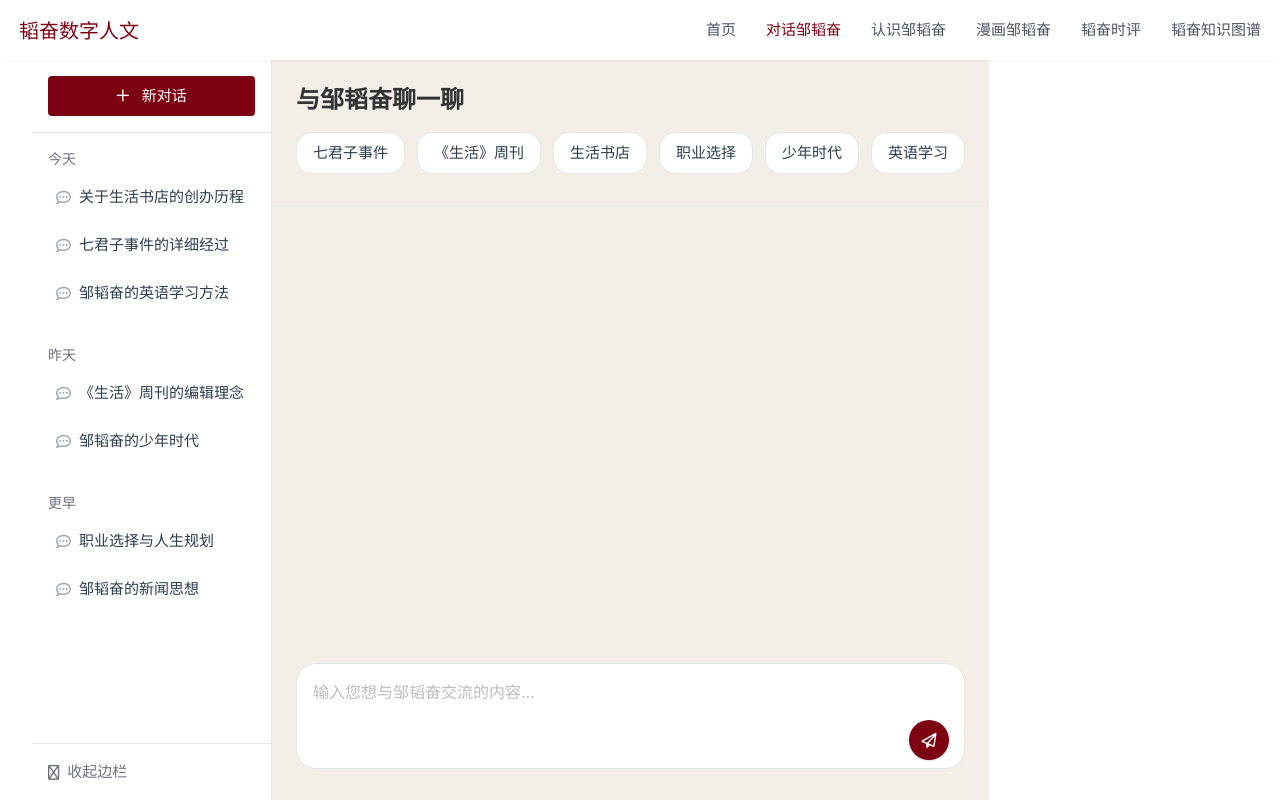
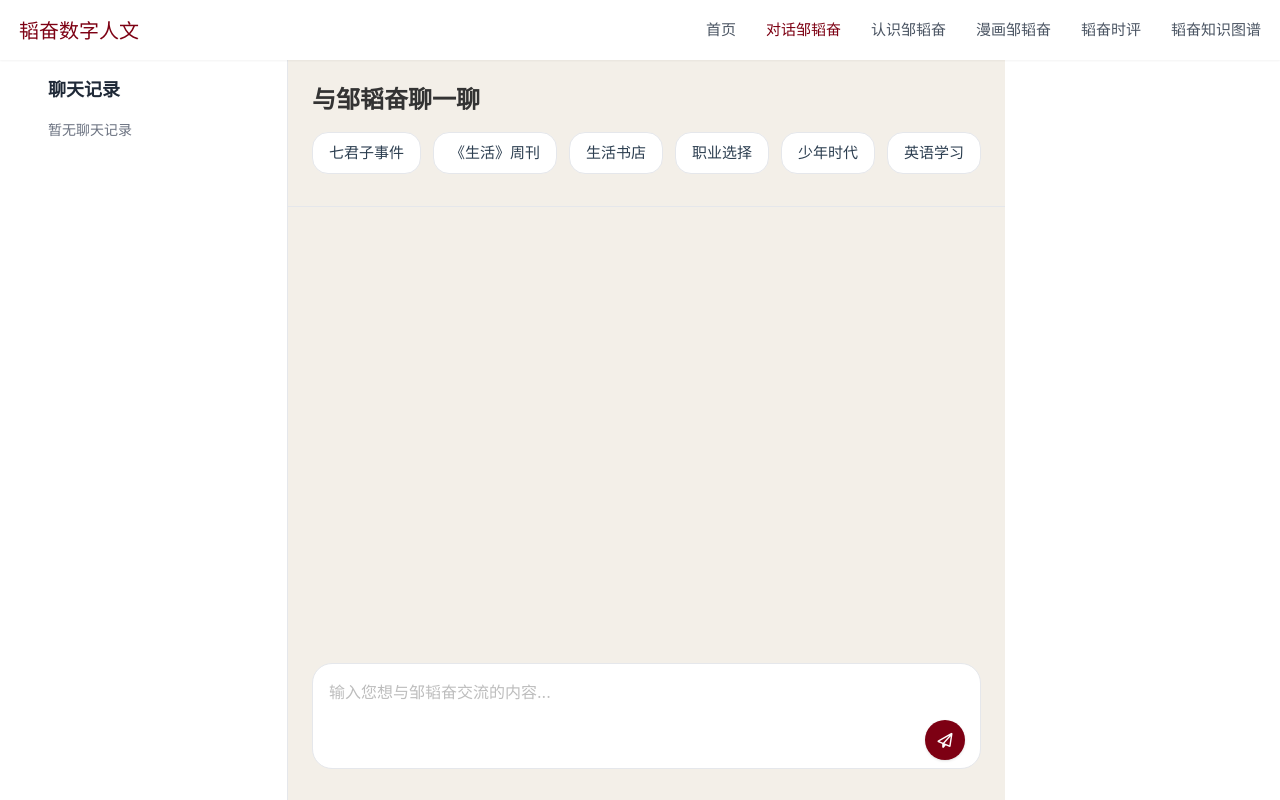
Before and after one commit to shukebeitahemao/ai_ztf_program, a Vue app in the folder ZTF-VUE/: page /chat in a window 1280 px wide. Built offline with nearby package versions, Linux system fonts and the light colour scheme.

Commit message:
新建对话前保存版本

```diff
--- a/ZTF-VUE/src/components/Sidebar.vue
+++ b/ZTF-VUE/src/components/Sidebar.vue
@@ -1,81 +1,45 @@
 <template>
-  <aside class="w-[240px] bg-white border-r border-gray-200 flex flex-col h-[calc(100vh-60px)] sidebar-transition">
-    <div class="p-4 border-b border-gray-200">
-      <button class="w-full bg-primary hover:bg-secondary text-white py-2 px-4 !rounded-button whitespace-nowrap" @click="createNewChat">
-        <i class="fas fa-plus mr-2"></i> 新对话
-      </button>
-    </div>
-
-    <div class="flex-1 overflow-y-auto">
-      <div v-for="(group, index) in chatGroups" :key="index" class="p-4 space-y-2">
-        <div class="text-sm text-gray-500 mb-2">{{ group.title }}</div>
-
-        <button v-for="chat in group.chats"
-                :key="chat.id"
-                class="w-full text-left p-2 rounded hover:bg-gray-100 transition-colors flex items-center"
-                @click="selectChat(chat.id)">
-          <i class="fas fa-comment-dots text-gray-400 mr-2"></i>
-          <span class="truncate">{{ chat.title }}</span>
-        </button>
+  <aside class="w-64 bg-white border-r border-gray-200 h-full">
+    <div class="p-4">
+      <h2 class="text-lg font-semibold text-gray-800 mb-4">聊天记录</h2>
+      <div v-if="chatRecords.length === 0" class="text-gray-500 text-sm">
+        暂无聊天记录
       </div>
-    </div>
-
-    <div class="p-4 border-t border-gray-200">
-      <button class="text-gray-500 hover:text-primary transition-colors flex items-center" @click="toggleSidebar">
-        <i class="fas fa-chevron-left mr-2"></i>
-        <span>收起边栏</span>
-      </button>
+      <div v-else class="space-y-2">
+        <div
+          v-for="record in chatRecords"
+          :key="record.id"
+          class="p-3 rounded-lg hover:bg-gray-50 cursor-pointer transition-colors"
+        >
+          <div class="text-sm font-medium text-gray-800">{{ record.title }}</div>
+          <div class="text-xs text-gray-500 mt-1">
+            {{ formatTime(record.timestamp) }}
+          </div>
+        </div>
+      </div>
     </div>
   </aside>
 </template>
 
 <script setup lang="ts">
-import { ref } from 'vue'
-
-interface Chat {
-  id: number
+interface ChatRecord {
+  id: string
   title: string
+  timestamp: Date
+  uid: string
 }
 
-interface ChatGroup {
-  title: string
-  chats: Chat[]
-}
+defineProps<{
+  chatRecords: ChatRecord[]
+}>()
 
-const chatGroups = ref<ChatGroup[]>([
-  {
-    title: '今天',
-    chats: [
-      { id: 1, title: '关于生活书店的创办历程' },
-      { id: 2, title: '七君子事件的详细经过' },
-      { id: 3, title: '邹韬奋的英语学习方法' }
-    ]
-  },
-  {
-    title: '昨天',
-    chats: [
-      { id: 4, title: '《生活》周刊的编辑理念' },
-      { id: 5, title: '邹韬奋的少年时代' }
-    ]
-  },
-  {
-    title: '更早',
-    chats: [
-      { id: 6, title: '职业选择与人生规划' },
-      { id: 7, title: '邹韬奋的新闻思想' }
-    ]
-  }
-])
-
-const createNewChat = () => {
-  // 实现创建新对话的逻辑
-}
-
-const selectChat = (chatId: number) => {
-  // 实现选择对话的逻辑
-}
-
-const toggleSidebar = () => {
-  // 实现收起/展开侧边栏的逻辑
+const formatTime = (date: Date) => {
+  return new Intl.DateTimeFormat('zh-CN', {
+    year: 'numeric',
+    month: '2-digit',
+    day: '2-digit',
+    hour: '2-digit',
+    minute: '2-digit'
+  }).format(date)
 }
 </script>
--- a/ZTF-VUE/src/router/index.ts
+++ b/ZTF-VUE/src/router/index.ts
@@ -1,6 +1,6 @@
 import { createRouter, createWebHistory } from 'vue-router'
 import HomeView from '../views/HomeView.vue'
-import ChatView from '../views/ChatAI.vue'
+import ChatAI from '../views/ChatAI.vue'
 
 const router = createRouter({
   history: createWebHistory(import.meta.env.BASE_URL),
@@ -13,7 +13,7 @@ const router = createRouter({
     {
       path: '/chat',
       name: 'chat',
-      component: ChatView
+      component: ChatAI
     },
     {
       path: '/:pathMatch(.*)*',
--- a/ZTF-VUE/src/views/ChatAI.vue
+++ b/ZTF-VUE/src/views/ChatAI.vue
@@ -2,7 +2,7 @@
   <div class="min-h-screen flex flex-col">
     <WebHeader />
     <div class="flex flex-1 pt-[60px]">
-      <Sidebar />
+      <Sidebar :chat-records="chatRecords" />
       <main class="flex-1 flex flex-col bg-paper">
         <ChatHeader />
         <ChatContainer :messages="messages" />
@@ -15,21 +15,46 @@
 </template>
 
 <script setup lang="ts">
-import { ref } from 'vue'
+import { ref, onMounted } from 'vue'
 import WebHeader from '../components/WebHeader.vue'
 import Sidebar from '../components/Sidebar.vue'
 import ChatHeader from '../components/ChatHeader.vue'
 import ChatContainer from '../components/ChatContainer.vue'
 import ChatInput from '../components/ChatInput.vue'
+import { getOrCreateUID } from '../utils/user'
 
 interface Message {
   id: number
   content: string
   isUser: boolean
   timestamp: Date
+  uid: string
+}
+
+interface ChatRecord {
+  id: string
+  title: string
+  timestamp: Date
+  uid: string
 }
 
 const messages = ref<Message[]>([])
+const chatRecords = ref<ChatRecord[]>([])
+const userUID = ref('')
+const isFirstMessage = ref(true)
+
+onMounted(() => {
+  userUID.value = getOrCreateUID()
+})
+
+const formatChatTitle = (uid: string, date: Date): string => {
+  const year = date.getFullYear()
+  const month = String(date.getMonth() + 1).padStart(2, '0')
+  const day = String(date.getDate()).padStart(2, '0')
+  const hours = String(date.getHours()).padStart(2, '0')
+  const minutes = String(date.getMinutes()).padStart(2, '0')
+  return `${uid}_${year}${month}${day}_${hours}${minutes}`
+}
 
 const handleSendMessage = (content: string) => {
   // 添加用户消息
@@ -37,9 +62,23 @@ const handleSendMessage = (content: string) => {
     id: Date.now(),
     content,
     isUser: true,
-    timestamp: new Date()
+    timestamp: new Date(),
+    uid: userUID.value
   }
   messages.value.push(userMessage)
+
+  // 如果是第一条消息，创建聊天记录
+  if (isFirstMessage.value) {
+    const now = new Date()
+    const chatRecord: ChatRecord = {
+      id: formatChatTitle(userUID.value, now),
+      title: formatChatTitle(userUID.value, now),
+      timestamp: now,
+      uid: userUID.value
+    }
+    chatRecords.value.push(chatRecord)
+    isFirstMessage.value = false
+  }
 
   // 添加系统自动回复
   setTimeout(() => {
@@ -47,7 +86,8 @@ const handleSendMessage = (content: string) => {
       id: Date.now(),
       content: '收到',
       isUser: false,
-      timestamp: new Date()
+      timestamp: new Date(),
+      uid: 'system'
     }
     messages.value.push(systemMessage)
   }, 500)
```
